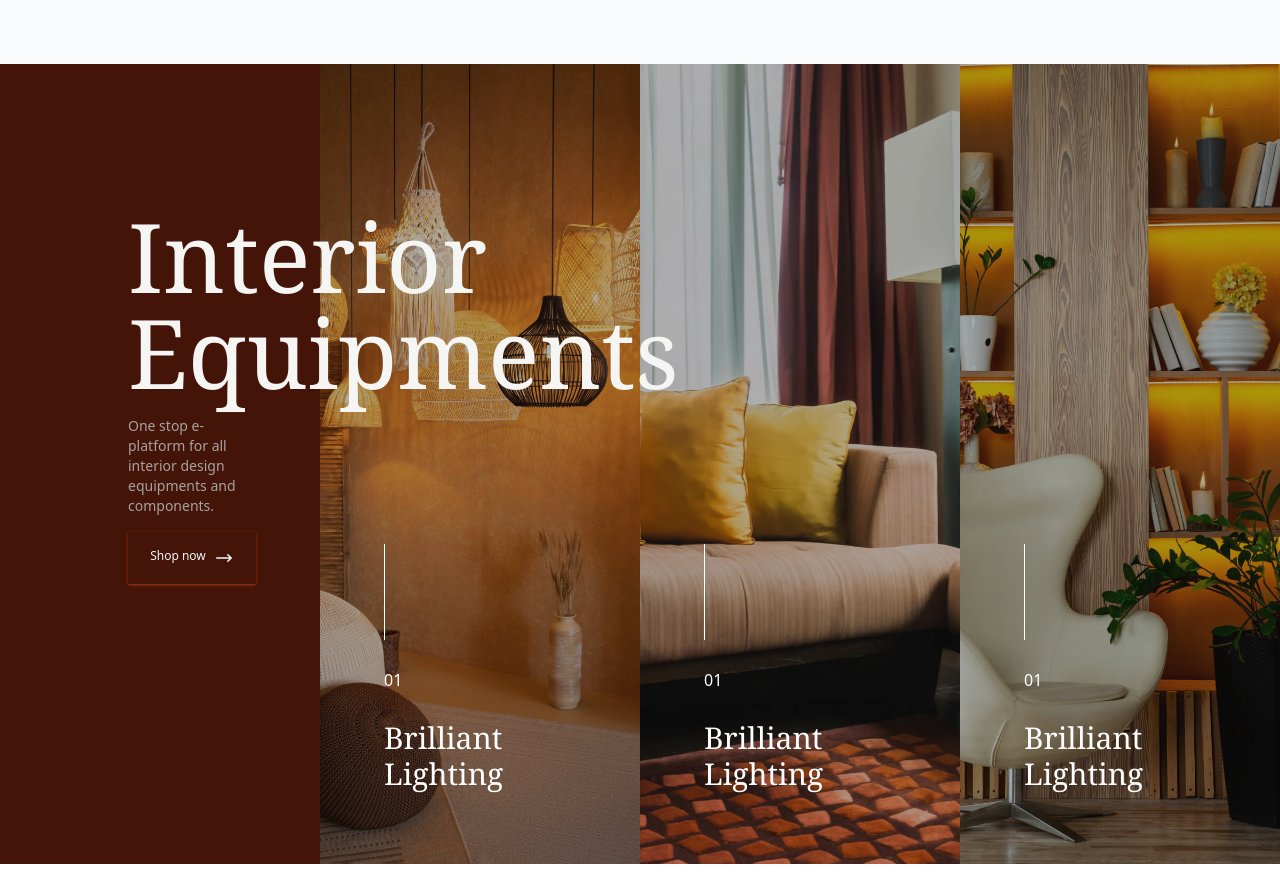
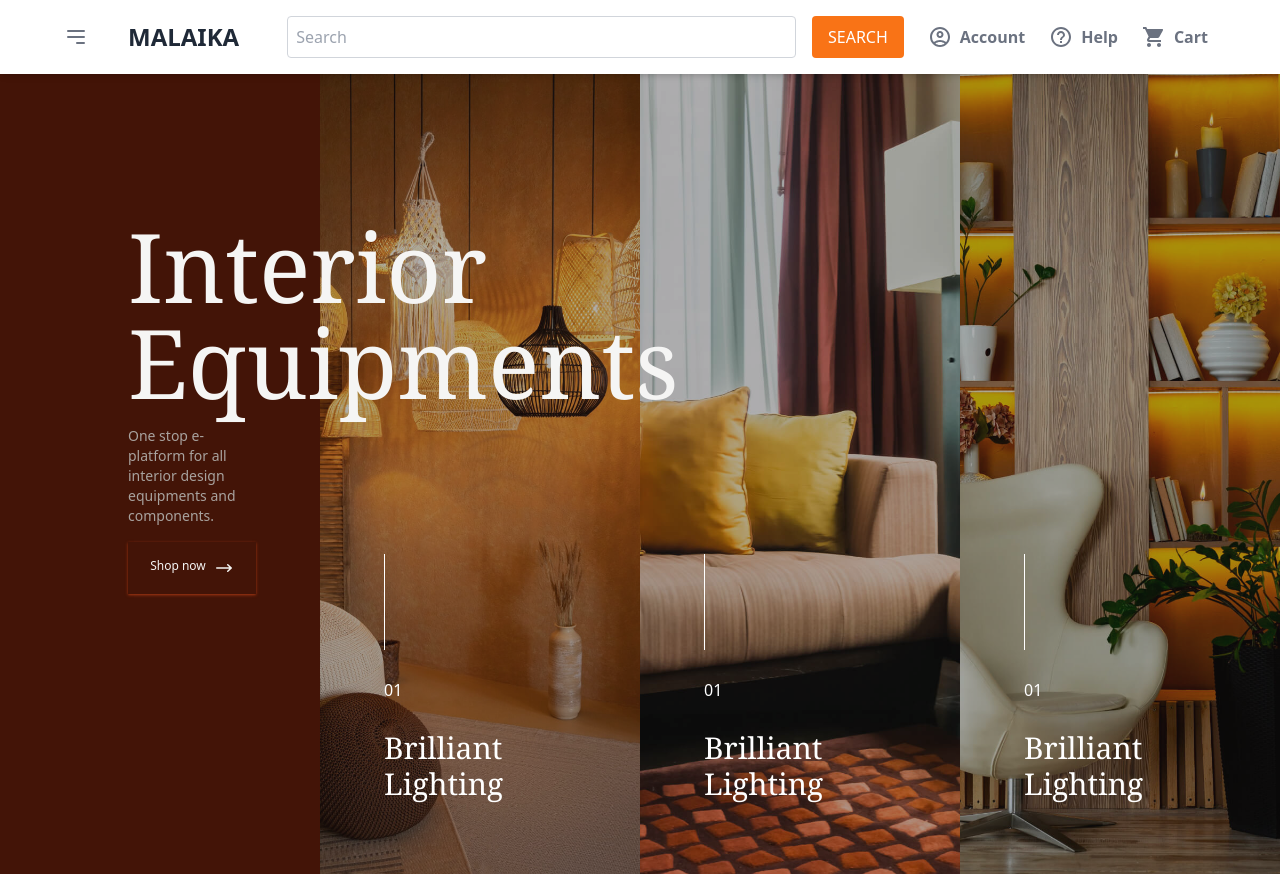
Before and after one commit to vicxtunespro/three, a Next.js app: page / in a window 1280 px wide. Built offline with nearby package versions, Linux system fonts and the light colour scheme.

Commit message:
Desktop NavBar

```diff
--- a/components/nav.jsx
+++ b/components/nav.jsx
@@ -1,9 +1,144 @@
-import React from 'react'
+'use client'
+import React, { useState } from "react";
+import { IoMdHeart } from "react-icons/io";
+import { MdAccountCircle, MdHelpOutline, MdOutlineAccountCircle, MdOutlineSave, MdOutlineShoppingBag, MdShop, MdShoppingCart } from "react-icons/md";
 
-export default function NavBar() {
+export default function NavBar({disableDropdown}) {
+  const [isAccountDropdownOpen, setIsAccountDropdownOpen] = useState(false);
+  const [isHelpDropdownOpen, setIsHelpDropdownOpen] = useState(false);
+
+  const handleHelp = () =>{
+    setIsAccountDropdownOpen(false);
+    setIsHelpDropdownOpen(!isHelpDropdownOpen);
+  }
+  const handleAccount = () =>{
+    setIsHelpDropdownOpen(false);
+    setIsAccountDropdownOpen(!isAccountDropdownOpen);
+  }
+
   return (
-    <div className='h-16 bg-slate-50 hidden md:block'>
+    <header className="sticky top-0 z-50 flex items-center justify-between px-16 py-4 bg-white shadow-md">
+      {/* Left Side: Logo and Hamburger Menu */}
+      <div className="flex items-center gap-8">
+        <button className="text-gray-500 focus:outline-none">
+          <svg
+            xmlns="http://www.w3.org/2000/svg"
+            className="h-6 w-6"
+            fill="none"
+            viewBox="0 0 24 24"
+            stroke="currentColor"
+          >
+            <path
+              strokeLinecap="round"
+              strokeLinejoin="round"
+              strokeWidth="2"
+              d="M4 6h16M4 12h16m-7 6h7"
+            />
+          </svg>
+        </button>
+        <h1 className="ml-2 mr-8 text-2xl font-bold text-gray-800">MALAIKA</h1>
+      </div>
 
-    </div>
-  )
-}
+      {/* Middle: Search Bar */}
+      <div className="flex flex-1 mx-4 gap-4 relative">
+        <input
+          type="text"
+          placeholder="Search"
+          className="flex-grow p-2 border border-gray-300 rounded focus:outline-none focus:ring-2 focus:ring-orange-500"
+        />
+        <button className="px-4 bg-orange-500 text-white rounded">
+          SEARCH
+        </button>
+      </div>
+
+      {/* Right Side: Account, Help, and Cart */}
+      <div className="flex items-center space-x-2">
+        {/* Account Dropdown */}
+        <div className="relative">
+          <button
+            className="flex items-center text-gray-500 hover:bg-slate-100 py-2 px-2 rounded cursor-pointer"
+            onClick={handleAccount}
+          >
+            <MdOutlineAccountCircle className="size-6"/>
+            <span className="ml-2 font-semibold">Account</span>
+          </button>
+          {isAccountDropdownOpen && (
+            <div
+              onMouseLeave={handleAccount}
+              className="absolute -left-8  mt-2 w-48 bg-white border border-gray-100 rounded shadow-lg z-30">
+              {/* Dropdown items */}
+              <div className="w-full p-2">
+                <button className="bg-orange-500 hover:bg-orange-700 block w-full rounded px-4 py-2 text-center text-slate-100 font-semibold">
+                  SIGN IN
+                </button>
+              </div>
+              <hr />
+              <ul>
+                <li className="flex items-center gap-2 px-4 py-2 text-gray-700 hover:bg-gray-100">
+                  <MdAccountCircle/>
+                  My Account
+                </li>
+                <li className="flex items-center gap-2 px-4 py-2 text-gray-700 hover:bg-gray-100">
+                  <MdOutlineShoppingBag/>
+                  Orders
+                </li>
+                <li className="flex items-center gap-2 px-4 py-2 text-gray-700 hover:bg-gray-100">
+                  <MdOutlineSave/>
+                  Saved Items
+                </li>
+              </ul>
+            </div>
+          )}
+        </div>
+
+        {/* Help Dropdown */}
+        <div className="relative">
+          <button
+            className="flex items-center text-gray-500 hover:bg-slate-100 py-2 px-2 rounded cursor-pointer"
+            onClick={handleHelp}
+          >
+            <MdHelpOutline className="size-6"/>
+            <span className="ml-2 font-semibold">Help</span>
+          </button>
+          {isHelpDropdownOpen && (
+            <div
+              onMouseLeave={handleHelp}
+              className="absolute -left-8 mt-2 w-56 bg-white border border-gray-200 rounded-md shadow-lg">
+              <ul>
+                <li className="px-4 py-2 text-gray-700 hover:bg-gray-100">
+                  Help Center
+                </li>
+                <li className="px-4 py-2 text-gray-700 hover:bg-gray-100">
+                  Place an Order
+                </li>
+                <li className="px-4 py-2 text-gray-700 hover:bg-gray-100">
+                  Payment Options
+                </li>
+                <li className="px-4 py-2 text-gray-700 hover:bg-gray-100">
+                  Delivery Timelines
+                </li>
+                <li className="px-4 py-2 text-gray-700 hover:bg-gray-100">
+                  Returns & Refunds
+                </li>
+                <li className="px-4 py-2 text-gray-700 hover:bg-gray-100">
+                  Warranty
+                </li>
+              </ul>
+              <div className="w-full p-2">
+                <button className="bg-orange-500 hover:bg-orange-700 block w-full rounded px-4 py-2 text-center text-slate-100 font-semibold">
+                  Live Support
+                </button>
+              </div>
+            </div>
+          )}
+        </div>
+
+        {/* Cart Icon */}
+        <button className="flex items-center text-gray-500 cursor-pointer hover:bg-slate-100 py-2 px-2 rounded">
+          <MdShoppingCart className="size-6"/>
+          <span className="ml-2 font-semibold">Cart</span>
+        </button>
+      </div>
+    </header>
+  );
+};
```
